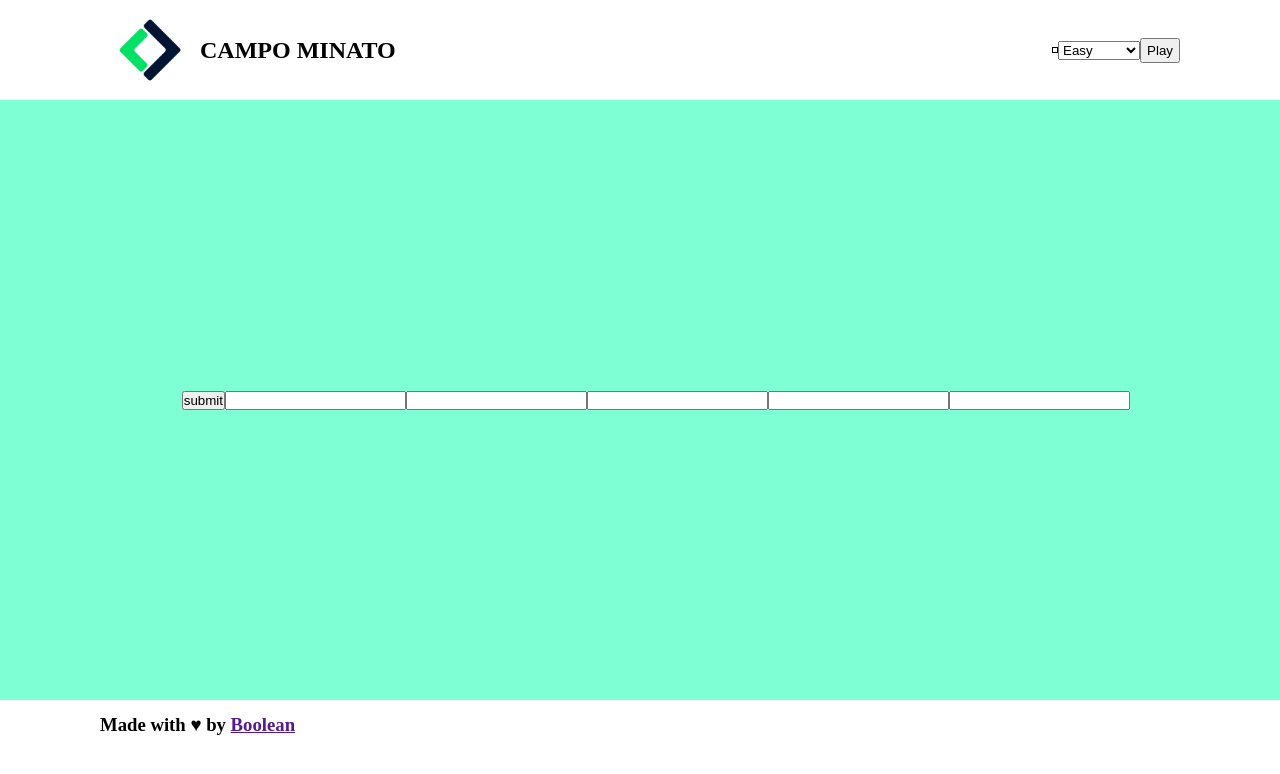
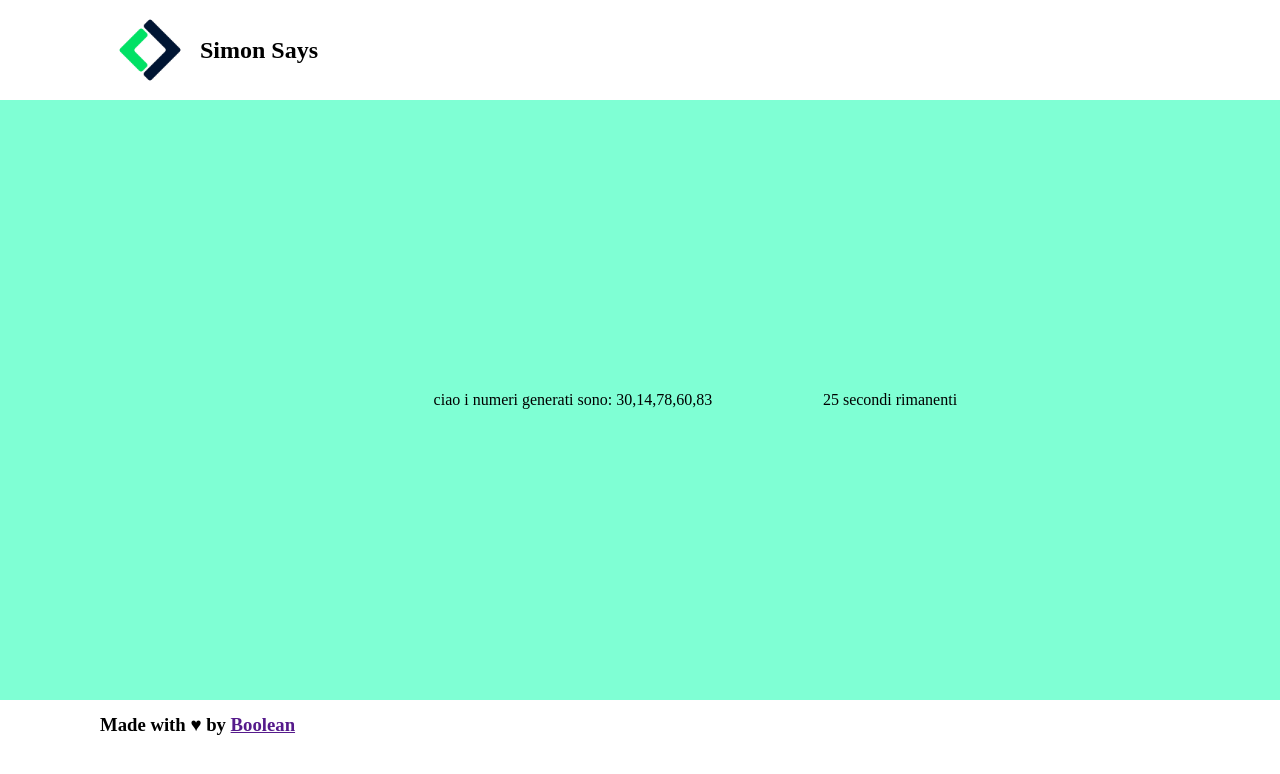
Before and after one commit to Mentabomber/js-simon, a plain HTML site: page index.html in a window 1280 px wide. Drawn offline with Linux system fonts and the light colour scheme.

Commit message:
update buttons/output

```diff
--- a/css/style.css
+++ b/css/style.css
@@ -27,6 +27,7 @@ header{
 }
 .header-container-right{
     justify-content: end;
+    display: none;
 }
 img{
     width: 100px;
@@ -40,6 +41,7 @@ button{
 #punteggio{
     border: 1px solid black;
     padding: 2px;
+    display: none;
 }
 #button-play{
 
@@ -64,10 +66,16 @@ main{
 }
 
 #grid{
+    display: flex;
+    flex-wrap: wrap;
     height: 500px;
     width: 500px;
 }
-
+#counter-grid{}
+.btn-num{
+    padding: 10px;
+    width: 100%;;
+}
 #rng{
 
 }
@@ -82,7 +90,13 @@ main{
 
 #quinto{}
 
-#submit{}
+#submit{
+    padding: 30px;
+    width: 100%;
+    font-size: 50px;
+}
+
+#timer{}
 
 .hidden-grid{
     display: none;
--- a/index.html
+++ b/index.html
@@ -12,7 +12,7 @@
         <div class="container">
             <div class="header-container-left">
                 <img src="img/mobile-logo.png" alt="img-logo">
-                <h2>CAMPO MINATO</h2>
+                <h2>Simon Says</h2>
             </div>
             <div class="header-container-right">
                 <span id="punteggio"></span>
@@ -34,6 +34,7 @@
             <div id="grid" class="show-grid">
                 <span id="rng"></span>
             </div>
+            <div id="counter-grid"></div>
         </div>
 
         <script type="text/javascript" src="js/main.js">
--- a/js/main.js
+++ b/js/main.js
@@ -4,8 +4,10 @@
 // Dopo 30 secondi i numeri scompaiono e l’utente deve inserire, uno alla volta, i numeri che ha visto precedentemente, tramite il prompt().
 // Dopo che sono stati inseriti i 5 numeri, il software dice quanti e quali dei numeri da indovinare sono stati individuati
 let outputRng = document.getElementById("rng");
-let rng, divSelector = document.getElementById("contenitore");
-let seconds = 1;
+let rng, divSelector = document.getElementById("counter-grid");
+let seconds = 30;
+divSelector.innerHTML = `<span id="timer">${seconds} secondi rimanenti </span>`;
+timerSelector = document.getElementById("timer");
 const contatoreScelta = ["primo", "secondo", "terzo", "quarto", "quinto"];
 function randomNumberArrayGenerator(max, timesGenerated){
 
@@ -31,9 +33,6 @@ function timerScomparsaNumeri(){
     }
 }
 
-
-
-
 // Visualizzare in pagina 5 numeri casuali.
 
 rng = randomNumberArrayGenerator(100, 5);
@@ -41,25 +40,19 @@ outputRng.innerHTML = `ciao i numeri generati sono: ${rng}`;
 outputRng.append();
 console.log(rng);
 
-
-
-
-
-
-
 // Da lì parte un timer di 30 secondi.
-
-// setTimeout(timerScomparsaNumeri, seconds);
 
 let clock = setInterval(() => {
     if(seconds === 0){
+        timerSelector.innerHTML = "";
         outputRng.innerHTML ="";
-        divSelector.innerHTML += `<input type="button" id="submit" value="submit">`;
+        divSelector = document.getElementById("grid");
+        divSelector.innerHTML += `<input type="button" id="submit" value="Verifica!">`;
         divSelector.append();
         for(let i = 0; i < rng.length; i++){
             // Dopo 30 secondi i numeri scompaiono e l’utente deve inserire, uno alla volta, i numeri che ha visto precedentemente, tramite il prompt().
             // userSelectedNums.push(parseInt(prompt("inserisci il " + contatoreScelta[i])));
-            divSelector.innerHTML += `<input type="number" id="${contatoreScelta[i]}" value="${contatoreScelta[i]}">`;
+            divSelector.innerHTML += `<input type="number" id="${contatoreScelta[i]}" value="${contatoreScelta[i]}" class="btn-num">`;
             divSelector.append();
 
         }
@@ -73,8 +66,6 @@ let clock = setInterval(() => {
                     btnNumValue = parseInt(document.getElementById(contatoreScelta[i]).value);
                     console.log(btnNumValue);
                     userSelectedNums.push(btnNumValue);
-
-
                 }
         // Dopo che sono stati inseriti i 5 numeri, il software dice quanti e quali dei numeri da indovinare sono stati individuati
         let userNumsCorrectGuess = [];
@@ -88,23 +79,18 @@ let clock = setInterval(() => {
 
             }
             divSelector = document.getElementById("contenitore");
-            divSelector.innerHTML = `<span> I numeri selezionati dallo user sono ${userNumsCorrectGuess}, i numeri generati dalla funzione sono ${rng}, la quantità di numeri indovinata dallo user è ${userNumsCorrectGuess.length} </span>`;
+            divSelector.innerHTML = `<span> I numeri selezionati dall'utente sono ${userSelectedNums}, i numeri corretti selezionati dallo user sono ${userNumsCorrectGuess}, i numeri generati dalla funzione sono ${rng}, la quantità di numeri indovinata dallo user è ${userNumsCorrectGuess.length} </span>`;
             console.log("numeri selezionati dallo user " + userNumsCorrectGuess, "numeri generati dalla funzione " + rng, "quantità di numeri indovinata dallo user " + userNumsCorrectGuess.length);
-
-
     }
-
             }
             );
-
-
         clearInterval(clock);
-
-
     }
     else{
         seconds--;
         console.log(seconds + 1);
+        timerSelector.innerHTML = `${seconds} secondi rimanenti`;
+
     }
 
 }, 1000);
```
